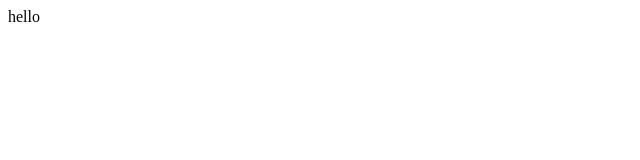
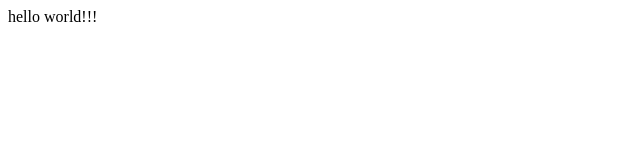
Before and after one commit to elevenven/eleven.github.io, a plain HTML site: page index.html in a window 1280 px wide. Shown: the full height of the page, 0-640 px from the left. Drawn offline with Linux system fonts and the light colour scheme.

Commit message:
second commit

```diff
--- a/index.html
+++ b/index.html
@@ -1,6 +1,6 @@
 <html>
 	<head></head>
 	<body>
-		<p>hello</p>
+		<p>hello world!!!</p>
 	</body>
 </html>
```
